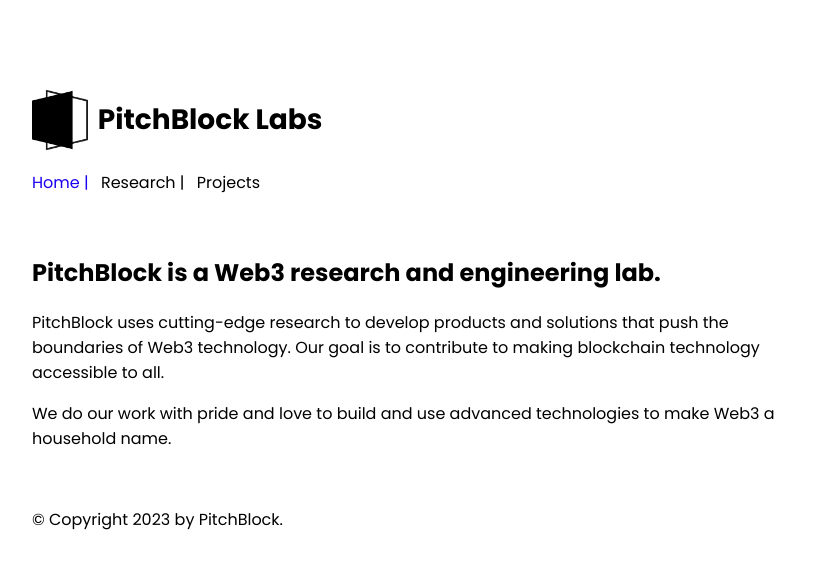
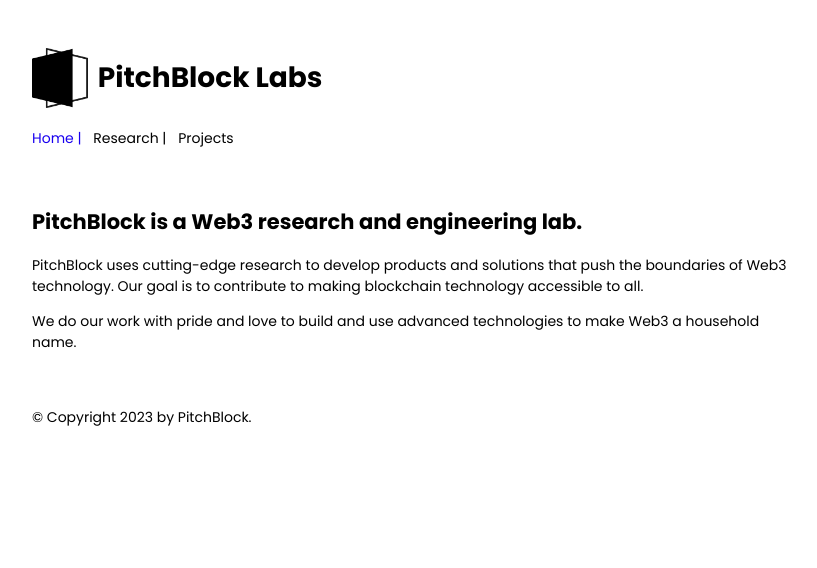
Before and after one commit to PitchBlock/pitchblock.github.io, a plain HTML site: page index.html in a window 1280 px wide. Shown: the whole page, without its empty margins (228-1045 px from the left). Drawn offline with Linux system fonts and the light colour scheme.

Commit message:
Synchronized build

```diff
--- a/static/style.css
+++ b/static/style.css
@@ -2,8 +2,8 @@
 
 body {
     font-family: 'Poppins', sans-serif;
-    margin: 50px 25px;
     background-color: #fff;
+    font-size: 14px;
 }
 
 a {
@@ -16,16 +16,14 @@ a:hover {
 }
 
 header, footer, div.page {
-    width: 760px;
+    max-width: 760px;
     margin: 0 auto;
     background: #fff;
     padding: 20px 30px;
 }
 
 header h1 {
-    /* color: #169bbd; */
     margin: 0;
-    font-weight: bold;
     font-size: 28px;
 }
 
```
